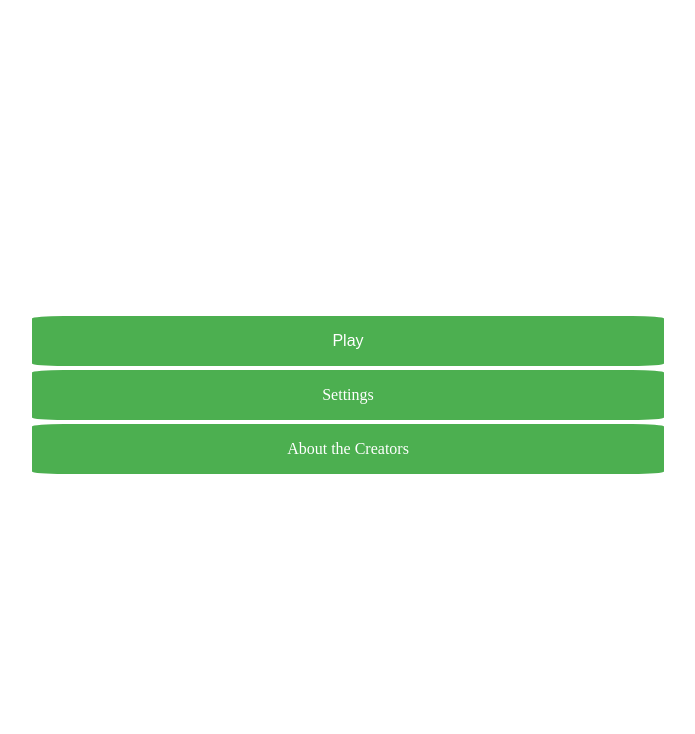
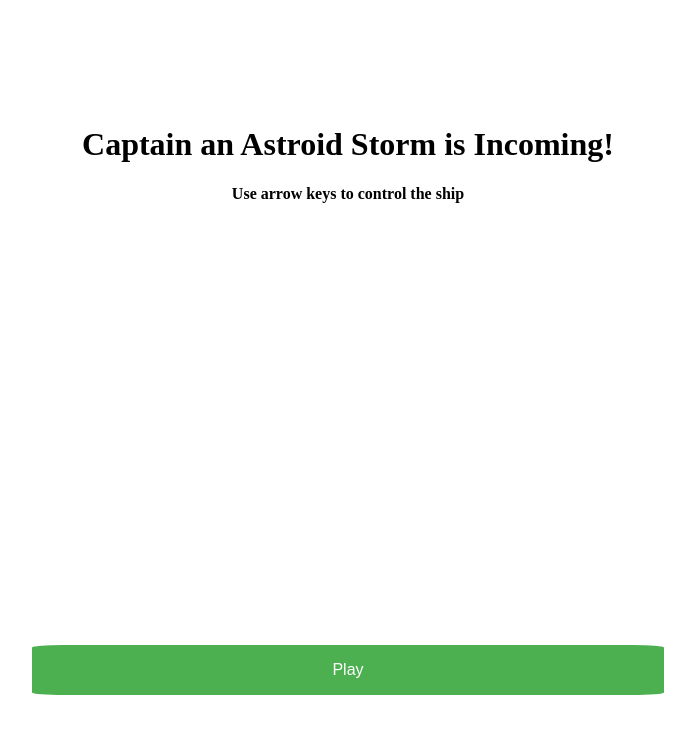
Before and after one commit to Flx232/takeoff, a plain HTML site: page start.html in a window 1280 px wide. Shown: the whole page, without its empty margins (292-987 px from the left). Drawn offline with Linux system fonts and the light colour scheme.

Commit message:
change UI

```diff
--- a/start.css
+++ b/start.css
@@ -12,6 +12,7 @@
     font-size: 16px;
     margin: 4px 2px;
     width: 50%;
+    height: 50%;
     margin-left: auto;
     margin-right: auto;
     cursor: pointer;
@@ -22,5 +23,9 @@
 }
 #start_menu{
     position: static;
-    margin-top: 25%;
+    margin-top: 35%;
 }
+#welcome{
+    text-align: center;
+    margin-top: 10%;
+}
--- a/start.html
+++ b/start.html
@@ -7,9 +7,11 @@
     <script src="start.js"></script>
 </head>
 <body>
+    <div id="welcome">
+        <h1>Captain an Astroid Storm is Incoming!</h1>
+        <h4>Use arrow keys to control the ship</h4>
+    </div>
     <div id="start_menu">
-        <a href="play.html" style="text-decoration:none"><button type="button" class="start_buttons">Play</button></a>
-        <a href="settings.html" style="text-decoration:none"><button" class="start_buttons">Settings</button></a>
-        <a href="about.html" style="text-decoration:none"><button" class="start_buttons">About the Creators</button></a>
+        <a style="text-decoration:none"><button type="button" class="start_buttons">Play</button></a>
     </div>
 </body>
```
